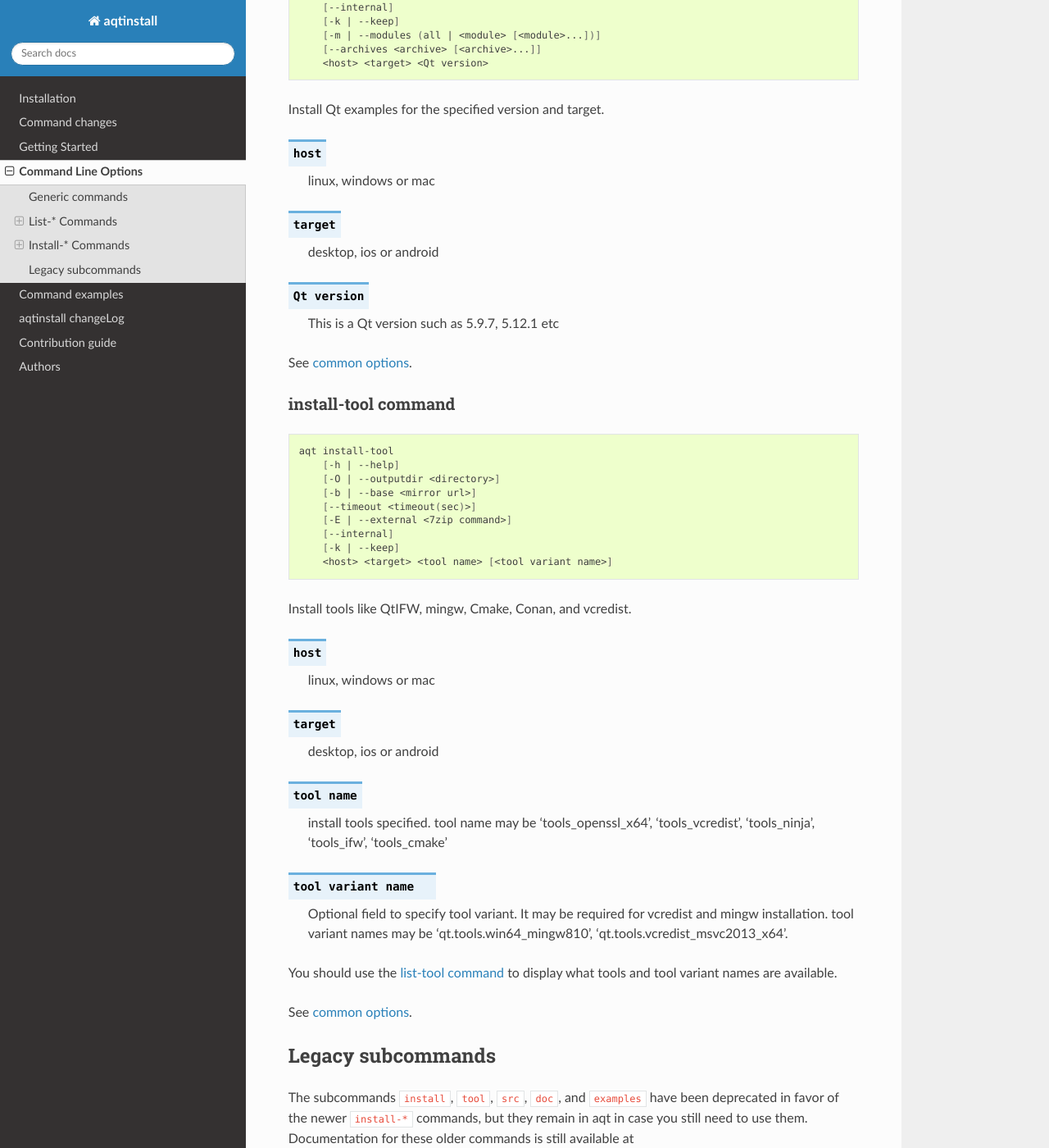
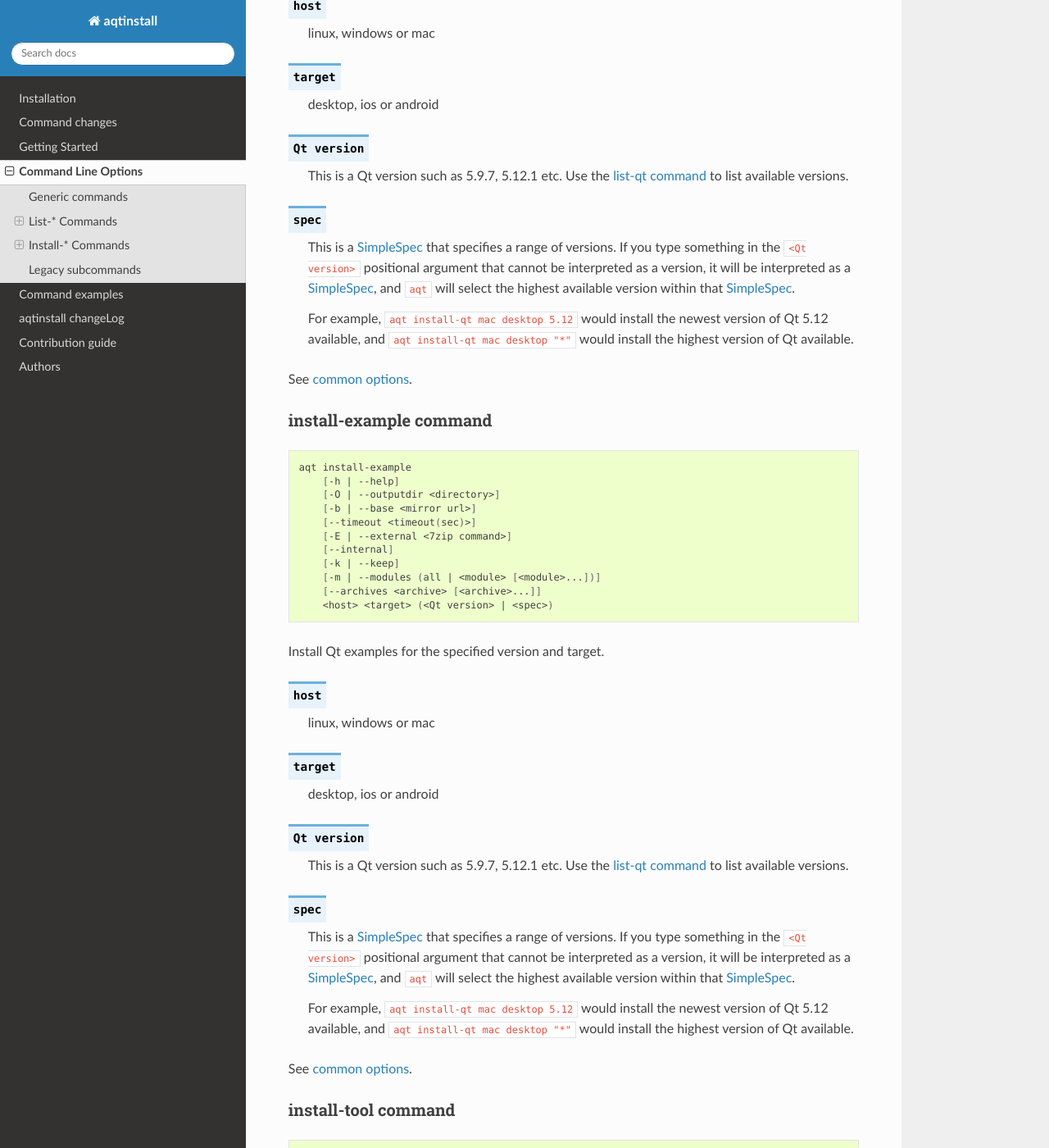
Before and after one commit to miurahr/aqtinstall, a Sphinx documentation site: the page built from docs/cli.rst, in a window 1280 px wide and 1400 px high, scrolled down 6972 px. Shown: the whole window at 82% size. Built offline with Sphinx 7.4.7 and the Read the Docs theme 2.0.0, drawn with Linux system fonts in a browser that asks for light colours; pages that are not in the unit, such as notebooks, are missing from menus; the version number could not be read and is left out; some of the changed text lies outside the part shown.

Commit message:
Document the 'install by spec' feature

```diff
--- a/docs/cli.rst
+++ b/docs/cli.rst
@@ -265,7 +265,7 @@
         [-m | --modules (all | <module> [<module>...])]
         [--archives <archive> [<archive>...]]
         [--noarchives]
-        <host> <target> <Qt version> [<arch>]
+        <host> <target> (<Qt version> | <spec>) [<arch>]
 
 Install Qt library, with specified version and target.
 There are various combinations to accept according to Qt version.
@@ -282,6 +282,20 @@
 
     This is a Qt version such as 5.9.7, 5.12.1 etc.
     Use the :ref:`List Qt Command` to list available versions.
+
+.. describe:: spec
+
+    This is a `SimpleSpec`_ that specifies a range of versions.
+    If you type something in the ``<Qt version>`` positional argument that
+    cannot be interpreted as a version, it will be interpreted as a `SimpleSpec`_,
+    and ``aqt`` will select the highest available version within that `SimpleSpec`_.
+
+    For example, ``aqt install-qt mac desktop 5.12`` would install the newest
+    version of Qt 5.12 available, and ``aqt install-qt mac desktop "*"`` would
+    install the highest version of Qt available.
+
+    When using this option, ``aqt`` will print the version that it has installed
+    in the logs so that you can verify it easily.
 
 .. describe:: arch
 
@@ -324,7 +338,7 @@
         [-m | --modules (all | <module> [<module>...])]
         [--archives <archive> [<archive>...]]
         [--kde]
-        <host> <target> <Qt version>
+        <host> <target> (<Qt version> | <spec>)
 
 Install Qt source code for the specified version and target.
 
@@ -339,7 +353,19 @@
 
 .. describe:: Qt version
 
-    This is a Qt version such as 5.9.7, 5.12.1 etc
+    This is a Qt version such as 5.9.7, 5.12.1 etc.
+    Use the :ref:`List Qt Command` to list available versions.
+
+.. describe:: spec
+
+    This is a `SimpleSpec`_ that specifies a range of versions.
+    If you type something in the ``<Qt version>`` positional argument that
+    cannot be interpreted as a version, it will be interpreted as a `SimpleSpec`_,
+    and ``aqt`` will select the highest available version within that `SimpleSpec`_.
+
+    For example, ``aqt install-qt mac desktop 5.12`` would install the newest
+    version of Qt 5.12 available, and ``aqt install-qt mac desktop "*"`` would
+    install the highest version of Qt available.
 
 .. option:: --kde
 
@@ -368,7 +394,7 @@
         [-k | --keep]
         [-m | --modules (all | <module> [<module>...])]
         [--archives <archive> [<archive>...]]
-        <host> <target> <Qt version>
+        <host> <target> (<Qt version> | <spec>)
 
 Install Qt documentation for the specified version and target.
 
@@ -382,7 +408,19 @@
 
 .. describe:: Qt version
 
-    This is a Qt version such as 5.9.7, 5.12.1 etc
+    This is a Qt version such as 5.9.7, 5.12.1 etc.
+    Use the :ref:`List Qt Command` to list available versions.
+
+.. describe:: spec
+
+    This is a `SimpleSpec`_ that specifies a range of versions.
+    If you type something in the ``<Qt version>`` positional argument that
+    cannot be interpreted as a version, it will be interpreted as a `SimpleSpec`_,
+    and ``aqt`` will select the highest available version within that `SimpleSpec`_.
+
+    For example, ``aqt install-qt mac desktop 5.12`` would install the newest
+    version of Qt 5.12 available, and ``aqt install-qt mac desktop "*"`` would
+    install the highest version of Qt available.
 
 See `common options`_.
 
@@ -404,7 +442,7 @@
         [-k | --keep]
         [-m | --modules (all | <module> [<module>...])]
         [--archives <archive> [<archive>...]]
-        <host> <target> <Qt version>
+        <host> <target> (<Qt version> | <spec>)
 
 Install Qt examples for the specified version and target.
 
@@ -419,7 +457,19 @@
 
 .. describe:: Qt version
 
-    This is a Qt version such as 5.9.7, 5.12.1 etc
+    This is a Qt version such as 5.9.7, 5.12.1 etc.
+    Use the :ref:`List Qt Command` to list available versions.
+
+.. describe:: spec
+
+    This is a `SimpleSpec`_ that specifies a range of versions.
+    If you type something in the ``<Qt version>`` positional argument that
+    cannot be interpreted as a version, it will be interpreted as a `SimpleSpec`_,
+    and ``aqt`` will select the highest available version within that `SimpleSpec`_.
+
+    For example, ``aqt install-qt mac desktop 5.12`` would install the newest
+    version of Qt 5.12 available, and ``aqt install-qt mac desktop "*"`` would
+    install the highest version of Qt available.
 
 
 See `common options`_.
@@ -490,6 +540,14 @@
 
     pip install aqtinstall
     sudo aqt install-qt --outputdir /opt linux desktop 5.12.0 -m qtcharts qtnetworkauth
+
+
+Example: Installing the newest LTS version of Qt 5.12:
+
+.. code-block:: console
+
+    pip install aqtinstall
+    sudo aqt install-qt linux desktop 5.12 win64_mingw73
 
 
 Example: Installing Android (armv7) Qt 5.10.2:
```
Also changed, not shown: docs/getting_started.rst (+11 -1 lines).
